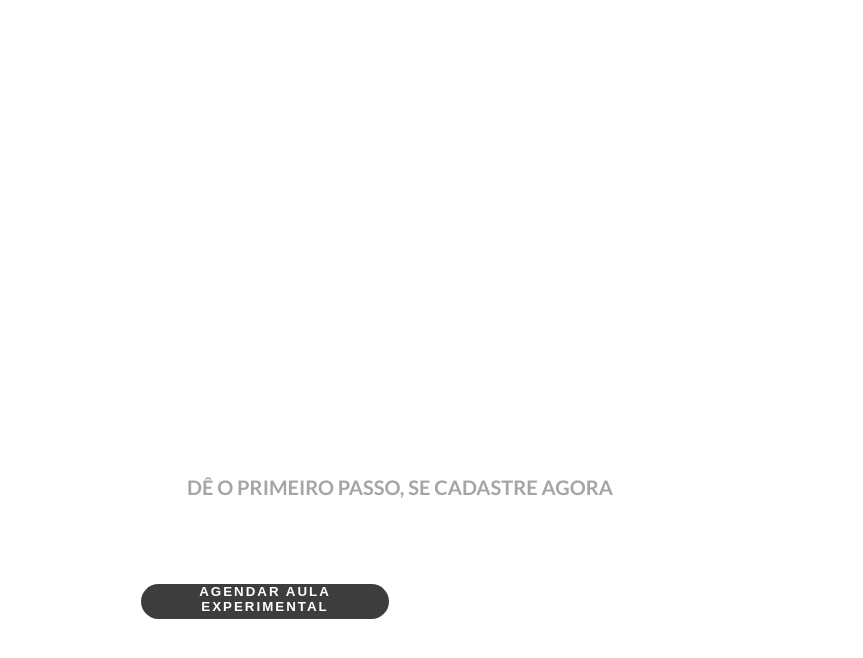
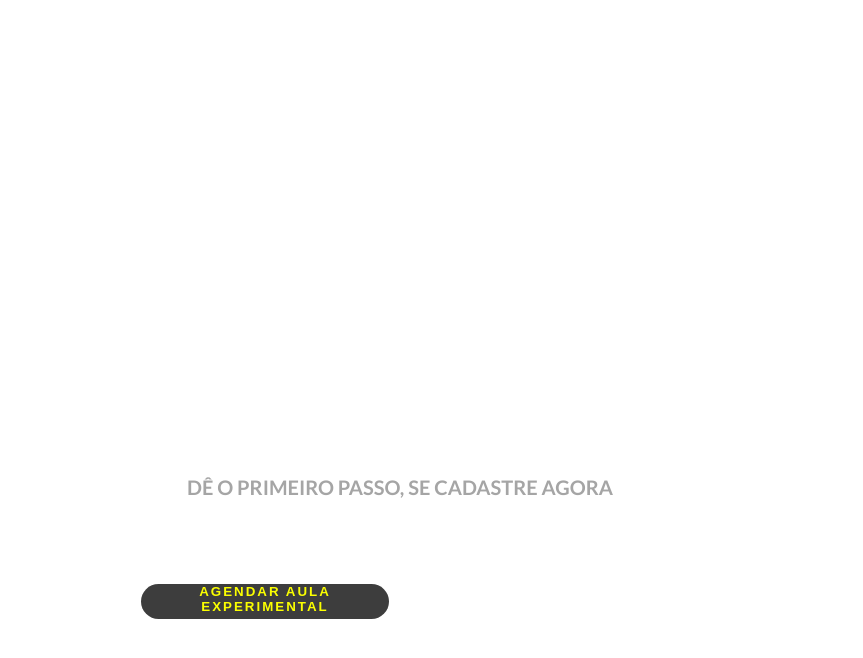
Before and after one commit to mattheusp/landing-page_academia, a plain HTML site: page index.html in a window 1280 px wide. In both pictures the pointer is over the button "AGENDAR AULA EXPERIMENTAL". Shown: the part 126-784 px from the top of the page, without its empty margins (0-863 px from the left). Drawn offline with Linux system fonts and the light colour scheme.

Commit message:
commit_v55

```diff
--- a/styles.css
+++ b/styles.css
@@ -136,6 +136,10 @@ main {
     transition: 1.5s;
 }
 
+.btns button:hover {
+    color: rgb(251, 255, 0);
+}
+
 .btns button:before {
     content: ' ';
     border-radius: 20px;
```
